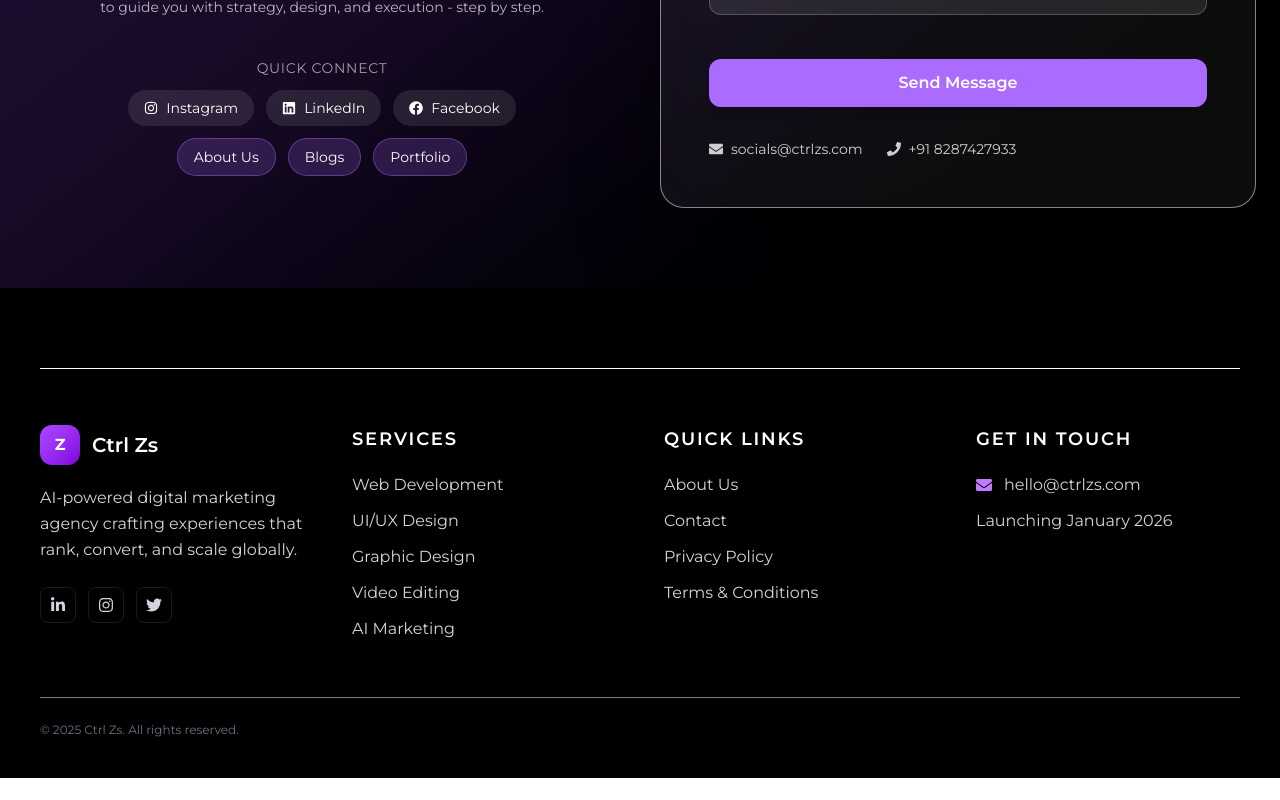
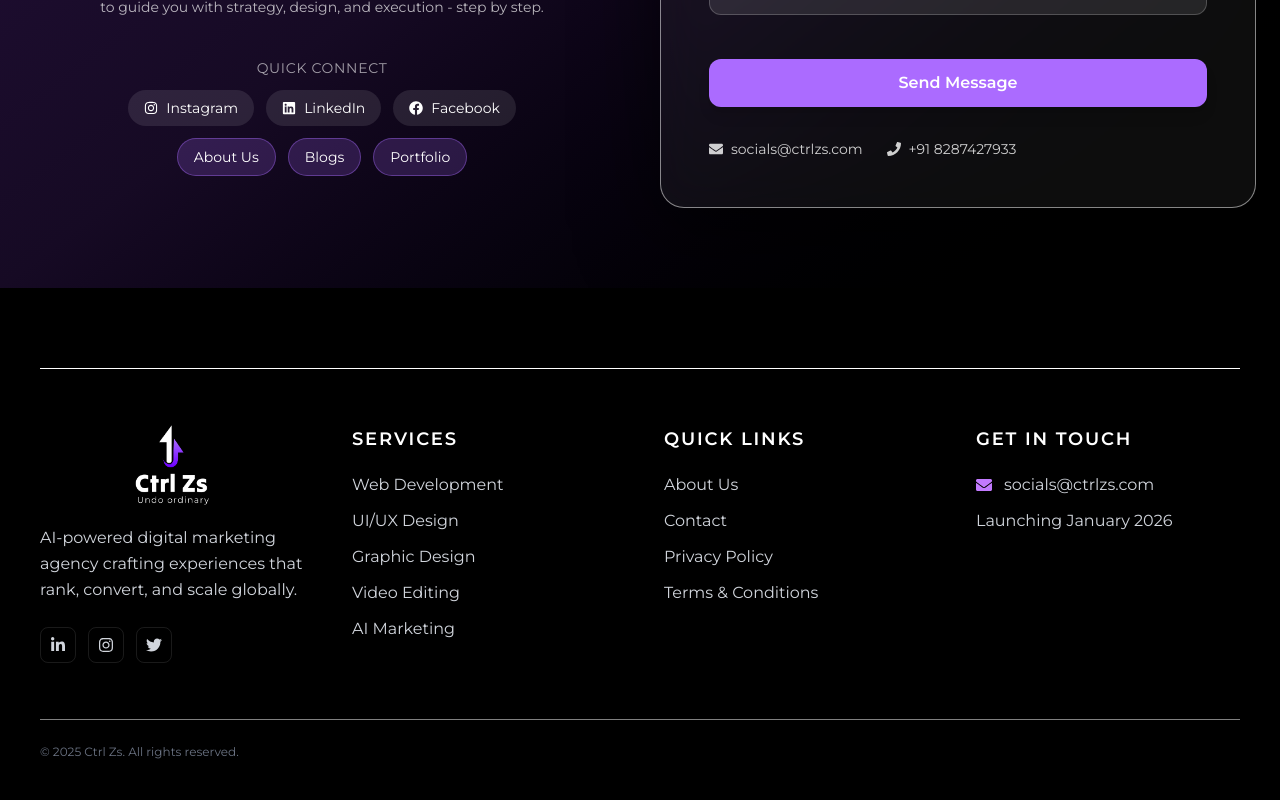
Before and after one commit to AnubhavSingh16/CtrlZ-website, a React (Vite) app: page /contact-us in a window 1280 px wide. Shown: the part 699-1499 px from the top of the page. Before the commit the page ends 1477 px from the top, so only its background shows below. Built offline with nearby package versions, Linux system fonts and the light colour scheme.

Commit message:
8jan footer logo

```diff
--- a/src/components/FaqServices.jsx
+++ b/src/components/FaqServices.jsx
@@ -85,6 +85,7 @@ export default function FaqServices({ faqsLeft = [], faqsRight = [] }) {
       py-4
       rounded-xl
       transition-all
+
     "
   >
     Book a Free Consultation
--- a/src/components/Footer.jsx
+++ b/src/components/Footer.jsx
@@ -5,6 +5,7 @@ import {
   FaEnvelope,
 } from "react-icons/fa";
 import { Link } from "react-router-dom";
+import logo from "../assets/logoHomeMain.png";
 
 export default function Footer() {
   return (
@@ -20,12 +21,19 @@ export default function Footer() {
         <div className="grid grid-cols-1 md:grid-cols-4 gap-12">
           {/* BRAND */}
           <div>
-            <Link to="/" className="flex items-center gap-3 mb-5">
-              <div className="h-10 w-10 rounded-xl bg-gradient-to-br from-purple-500 to-purple-700 flex items-center justify-center font-bold">
-                Z
-              </div>
-              <h2 className="text-xl font-semibold">Ctrl Zs</h2>
-            </Link>
+            <div className="flex justify-center">
+              <Link to="/" className="flex items-center mb-5">
+                <div className="h-20 w-20 flex items-center justify-center overflow-hidden">
+                  <img
+                    src={logo}
+                    alt="Ctrl Zs logo"
+                    className="h-full w-full object-contain"
+                  />
+                </div>
+              </Link>
+            </div>
+
+            {/* <h2 className="text-xl font-semibold">Ctrl Zs</h2> */}
 
             <p className="text-gray-300 text-md leading-relaxed mb-6">
               AI-powered digital marketing agency crafting experiences that
@@ -68,7 +76,10 @@ export default function Footer() {
                 </Link>
               </li>
               <li>
-                <Link to="/graphic-design" className="hover:text-white transition">
+                <Link
+                  to="/graphic-design"
+                  className="hover:text-white transition"
+                >
                   Graphic Design
                 </Link>
               </li>
@@ -134,7 +145,7 @@ export default function Footer() {
 
             <div className="flex items-center gap-3 text-gray-300 text-md mb-3">
               <FaEnvelope className="text-purple-400" />
-              hello@ctrlzs.com
+              socials@ctrlzs.com
             </div>
 
             <p className="text-gray-300 text-md">Launching January 2026</p>
```
Also changed, not shown: src/components/BrandAuditServices.jsx (+0 -46 lines).
